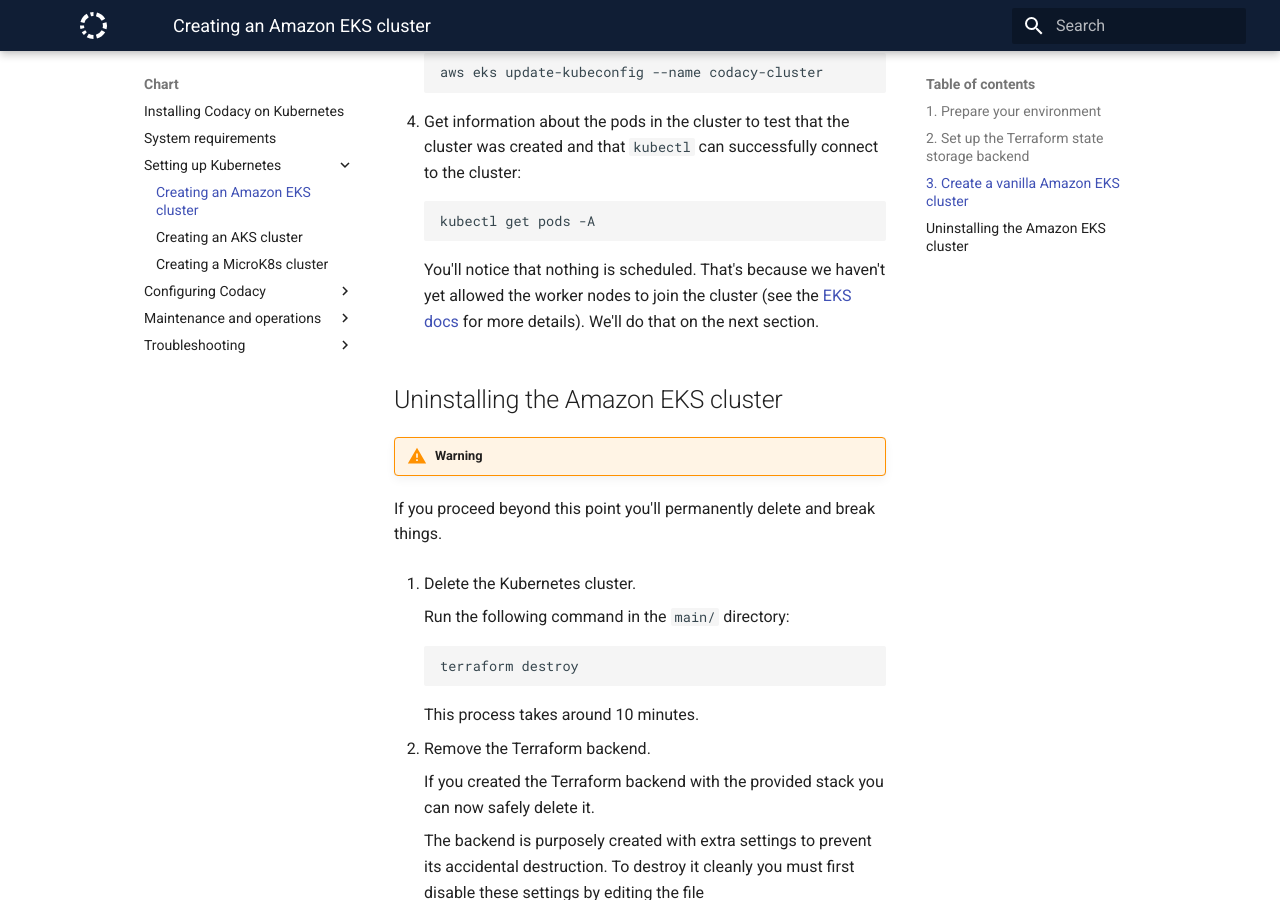
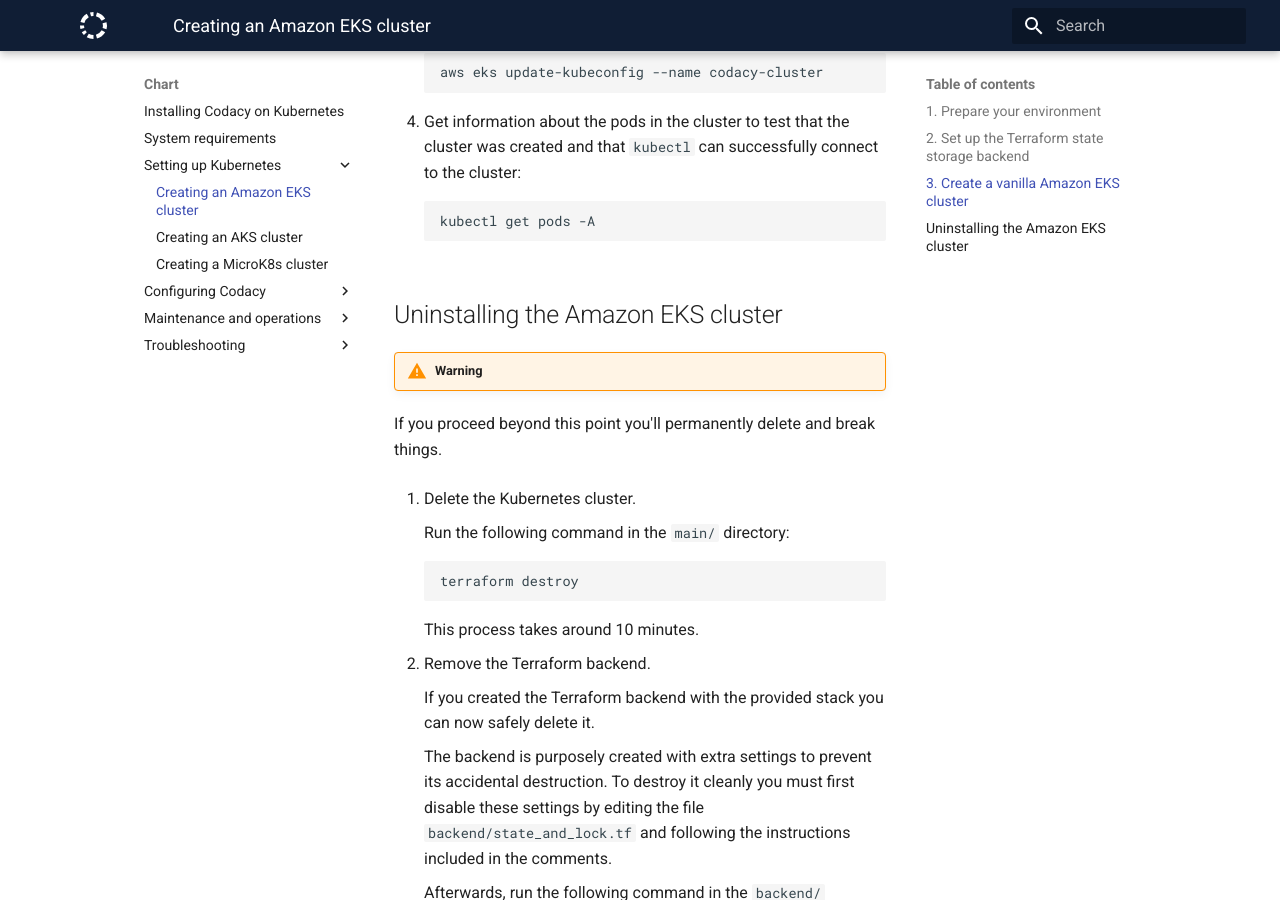
Before and after one commit to codacy/chart, an MkDocs documentation site: the page built from docs/infrastructure/eks-quickstart.md, in a window 1280 px wide and 900 px high, scrolled down 2589 px. Built offline with MkDocs 1.6.1 and Material for MkDocs 9.7.7, drawn with Linux system fonts in a browser that asks for light colours.

Commit message:
remove unecessary documentation

````diff
--- a/docs/infrastructure/eks-quickstart.md
+++ b/docs/infrastructure/eks-quickstart.md
@@ -94,8 +94,6 @@
     kubectl get pods -A
     ```
 
-    You'll notice that nothing is scheduled. That's because we haven't yet allowed the worker nodes to join the cluster (see the [EKS docs](https://docs.aws.amazon.com/eks/latest/userguide/add-user-role.html) for more details). We'll do that on the next section.
-
 ## Uninstalling the Amazon EKS cluster
 
 !!! warning
````
